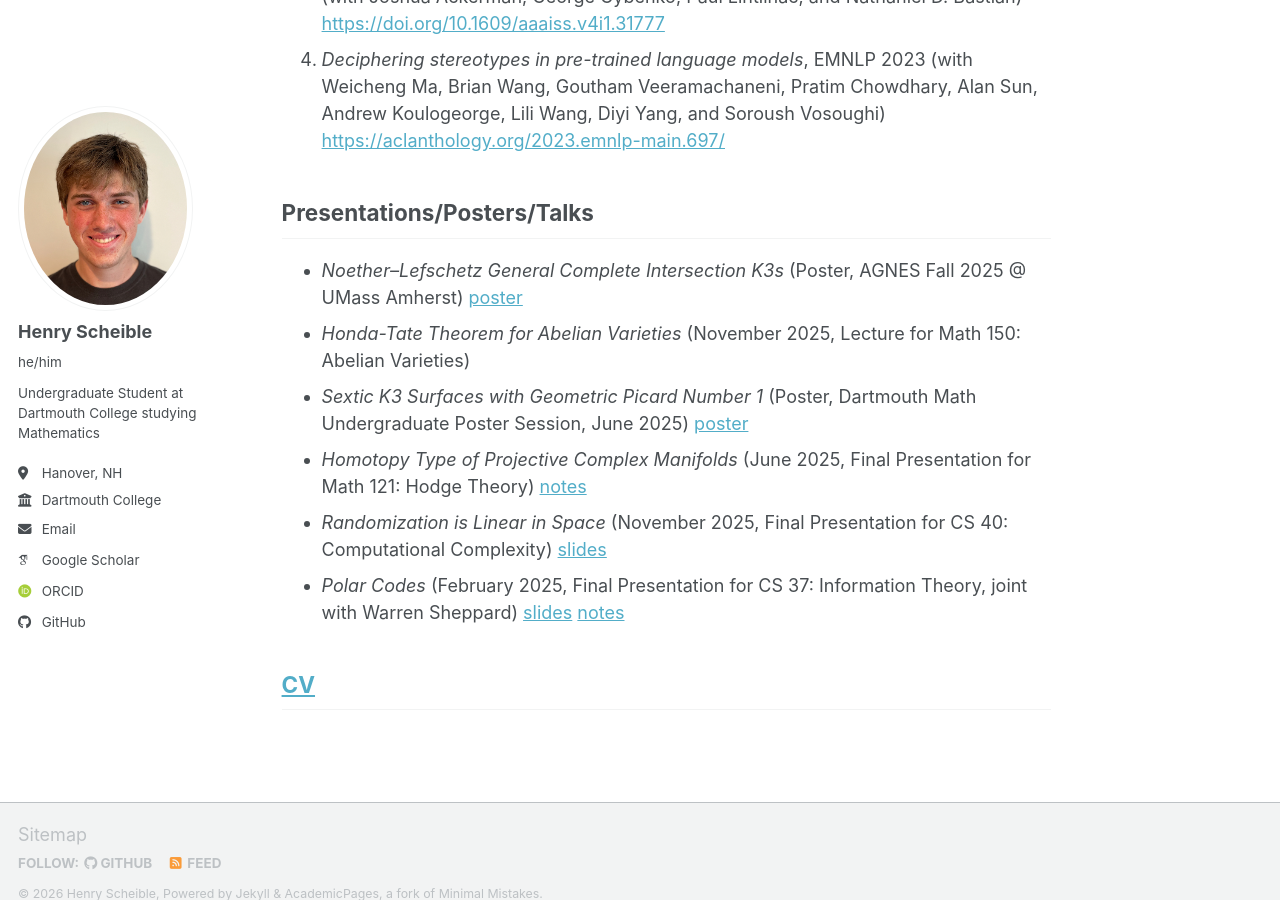
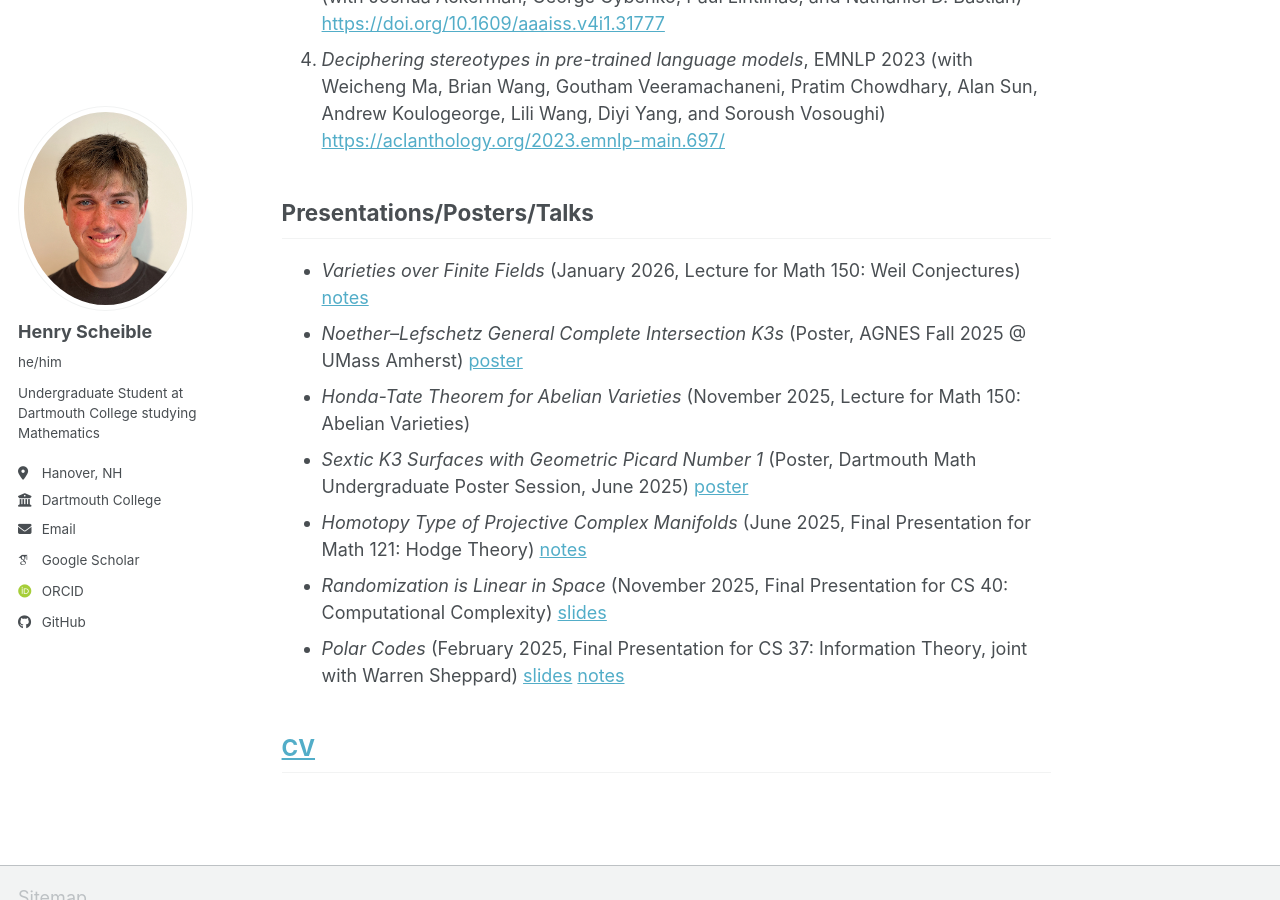
Before and after one commit to henryscheible/henryscheible.github.io, a Jekyll site: the page built from _pages/about.md, in a window 1280 px wide and 900 px high, scrolled down 420 px. Built offline with Jekyll 4.4.1, drawn with Linux system fonts in a browser that asks for light colours; some web fonts are replaced; a script bundle is joined from its source files by our own code; library files that are not in the unit come from our copies.

Commit message:
add varieties over finite fields lecture

```diff
--- a/_pages/about.md
+++ b/_pages/about.md
@@ -18,6 +18,7 @@ redirect_from:
 
 ## Presentations/Posters/Talks
 
+* *Varieties over Finite Fields* (January 2026, Lecture for Math 150: Weil Conjectures) [notes](files/m150w26_Lecture_1_2__Varieties_over_Finite_Fields.pdf)
 * *Noether–Lefschetz General Complete Intersection K3s* (Poster, AGNES Fall 2025 @ UMass Amherst) [poster](files/agnes_poster_2025.pdf)
 * *Honda-Tate Theorem for Abelian Varieties* (November 2025, Lecture for Math 150: Abelian Varieties)
 * *Sextic K3 Surfaces with Geometric Picard Number 1* (Poster, Dartmouth Math Undergraduate Poster Session, June 2025) [poster](files/undegrad-poster.pdf)
```
Also changed, not shown: 1 other file.
